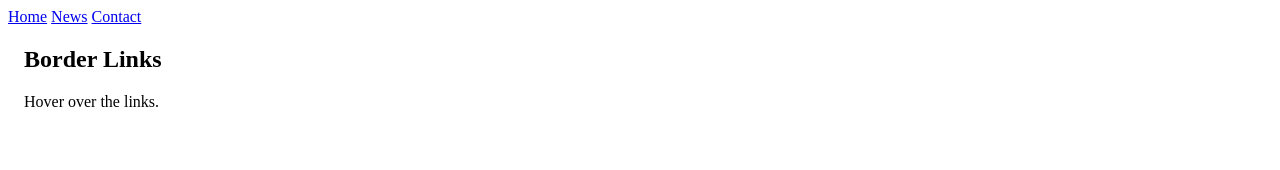
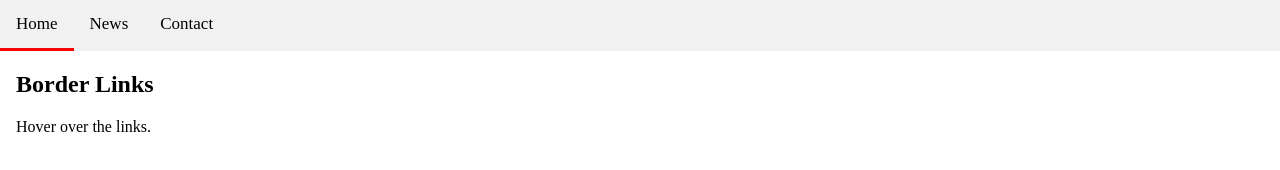
Before and after one commit to ayubxon1775/BottomBorderNavLinks, a plain HTML site: page index.html in a window 1280 px wide. Drawn offline with Linux system fonts and the light colour scheme.

Commit message:
first commit

```diff
--- a/index.html
+++ b/index.html
@@ -4,7 +4,7 @@
     <meta charset="UTF-8">
     <meta name="viewport" content="width=device-width, initial-scale=1.0">
     <title>Document</title>
-    <link rel="stylesheet" href="">
+    <link rel="stylesheet" href="style.css">
 </head>
 <body>
     <div class="topnav">
--- /dev/null
+++ b/style.css
@@ -0,0 +1,25 @@
+body {margin:0;}
+
+.topnav {
+  overflow: hidden;
+  background-color: #f1f1f1;
+}
+
+.topnav a {
+  float: left;
+  display: block;
+  color: black;
+  text-align: center;
+  padding: 14px 16px;
+  text-decoration: none;
+  font-size: 17px;
+  border-bottom: 3px solid transparent;
+}
+
+.topnav a:hover {
+  border-bottom: 3px solid red;
+}
+
+.topnav a.active {
+  border-bottom: 3px solid red;
+}
```
